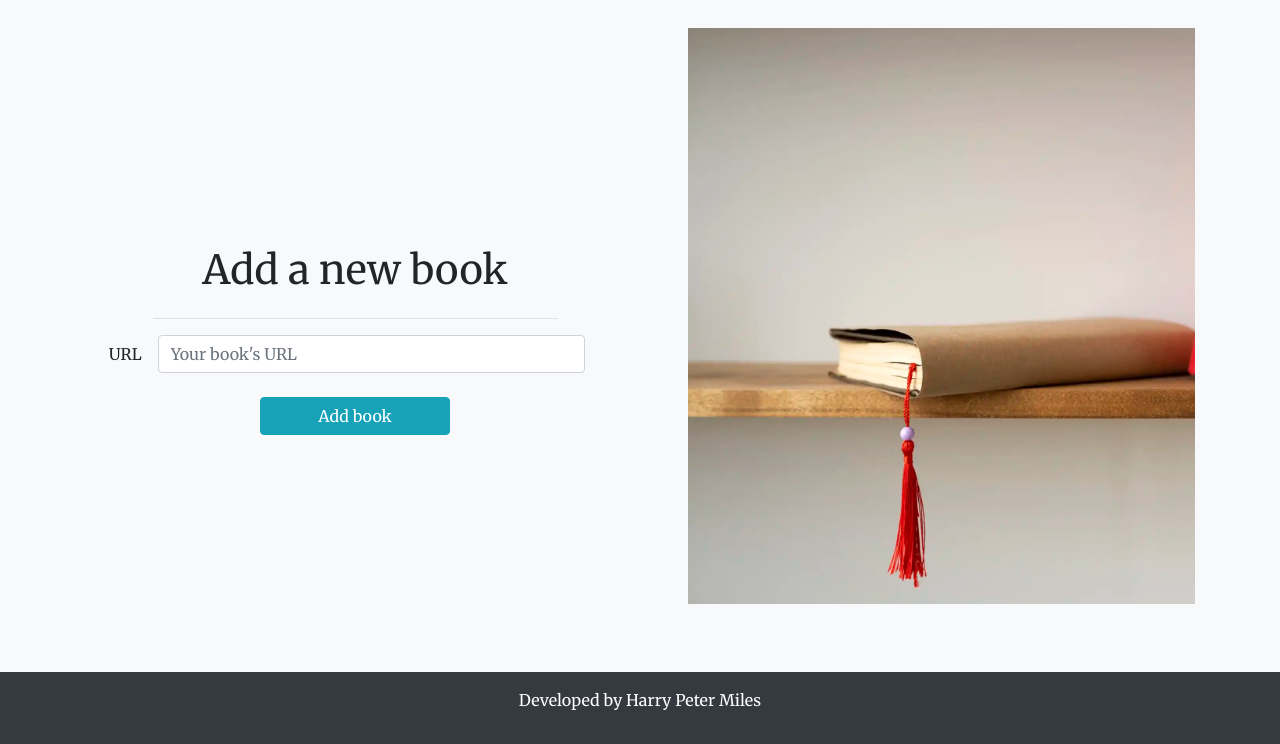
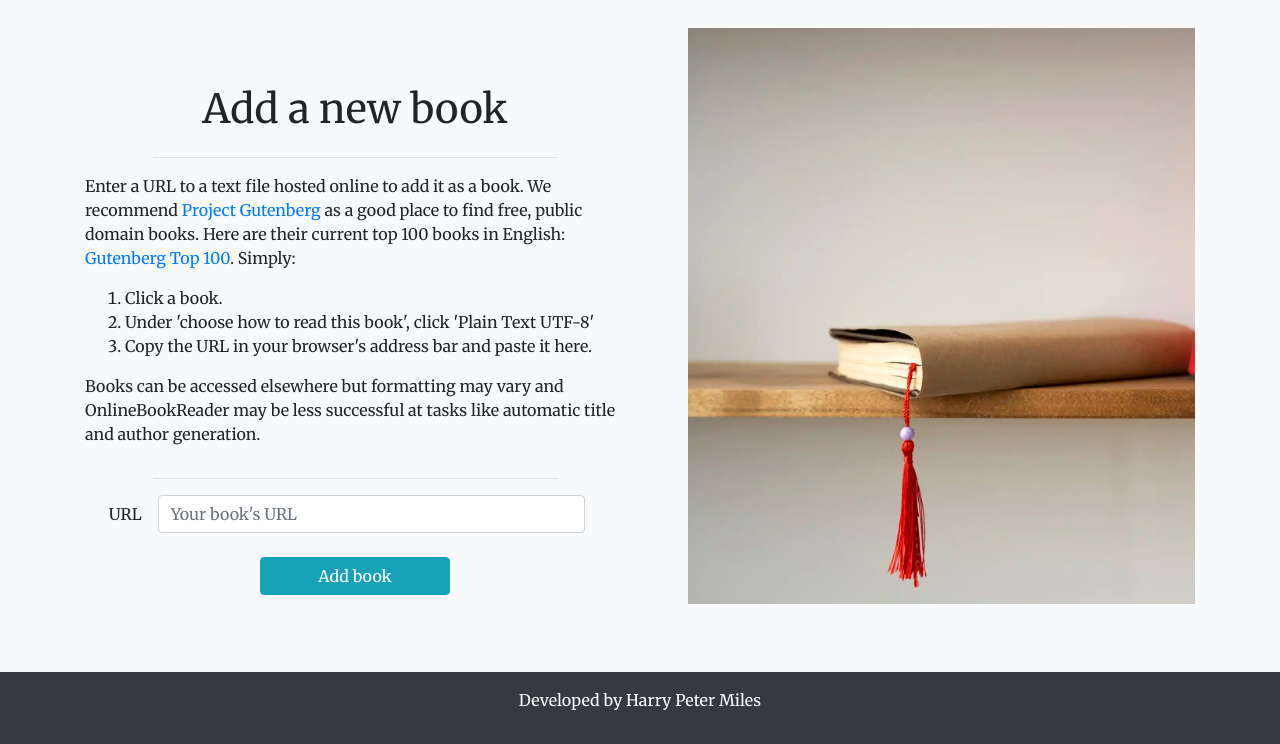
Before and after one commit to harrypmdev/online-book-reader, a Django app: page /add-book/ in a window 1280 px wide. Shown: the part 56-800 px from the top of the page. Run offline with Django 5.2, Linux system fonts and the light colour scheme; some libraries are stand-ins or nearby versions.

Commit message:
feat: add explainer to add book page

```diff
--- a/books/templates/books/add_book.html
+++ b/books/templates/books/add_book.html
@@ -8,6 +8,21 @@
         <!-- Add book -->
         <section id="add-book-screen" class="justify-content-center d-flex flex-column col-lg-6 mt-3 mb-3 mb-lg-0">
             <h1 class="text-center">Add a new book</h1>
+            <hr class="w-75">
+            <p>
+                Enter a URL to a text file hosted online to add it as a book.
+                We recommend <a href="https://www.gutenberg.org/" target="_blank">Project Gutenberg</a> as a
+                good place to find free, public domain books. Here are their current top 100 books in English:
+                <a href="https://www.gutenberg.org/browse/scores/top-en.php" target="_blank">Gutenberg Top 100</a>.
+                Simply:
+                <ol>
+                    <li>Click a book.</li>
+                    <li>Under 'choose how to read this book', click 'Plain Text UTF-8'</li>
+                    <li>Copy the URL in your browser's address bar and paste it here.</li>
+                </ol>
+                Books can be accessed elsewhere but formatting may vary and OnlineBookReader may be less successful at
+                tasks like automatic title and author generation.
+            </p>
             <hr class="w-75">
             <form id="add-book_form" class="row" method="POST">
                 {% csrf_token %}
```
